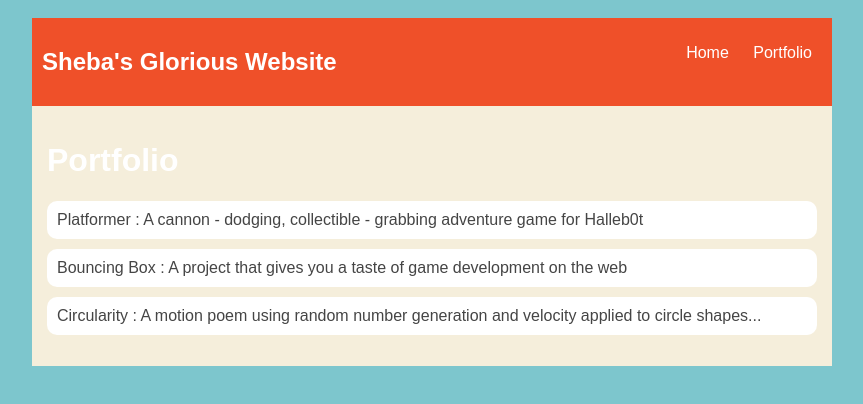
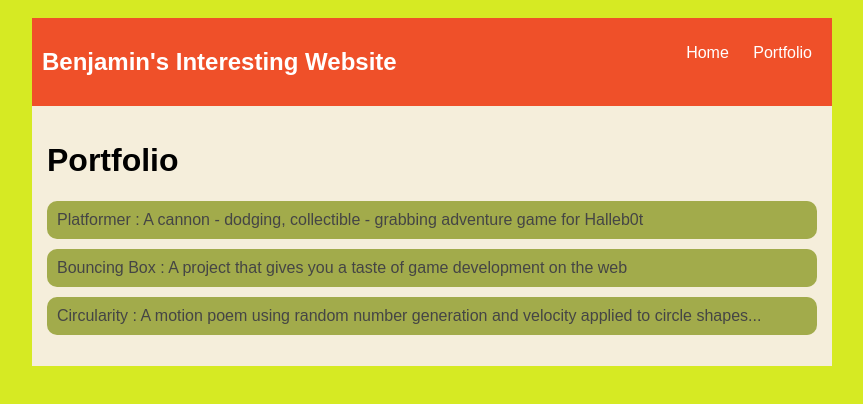
Before and after one commit to BenjaminCline17/BenjaminCline17.github.io, a plain HTML site: page portfolio.html in a window 1280 px wide. Shown: the whole page, without its empty margins (208-1071 px from the left). Drawn offline with Linux system fonts and the light colour scheme.

Commit message:
Made style changes

```diff
--- a/portfolio.html
+++ b/portfolio.html
@@ -4,7 +4,7 @@
         <title>Benjamin's Website Project</title>
         <style type="text/css">
             body {
-                background: rgb(125, 198, 205);
+                background: rgb(214, 234, 35);
                 color: rgb(45, 45, 45);
                 padding: 10px;
                 font-family: arial;
@@ -52,6 +52,7 @@
             .content {
                 flex: 1;
                 padding: 15px;
+            }
                          /* portfolio styles */
          .content h1 {
              color: black;
@@ -63,7 +64,7 @@
          }
 
          #portfolio li {
-             background: #fff;
+             background: rgb(162, 171, 75);
              padding: 10px;
              border-radius: 10px;
              margin-bottom: 10px;
@@ -84,7 +85,7 @@
     <body>
       <div id="all-contents">
         <nav>
-            <h1>Sheba's Glorious Website</h1>
+            <h1>Benjamin's Interesting Website</h1>
             <ul id="nav-ul">
                <li class="nav-li">
                <a class="nav-a" href="index.html">Home</a>
```
